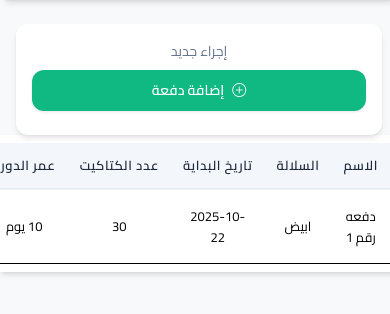
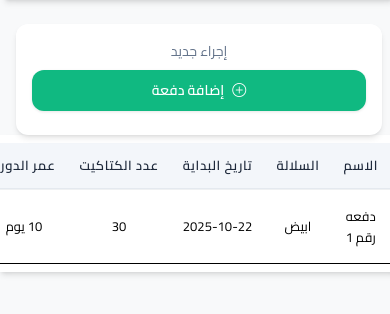
Before and after one commit to h73042026-cpu/ppp, a Flask app: page / in a window 390 px wide. Shown: the part 56-370 px from the top of the page. Run offline with Flask 3, Linux system fonts and the light colour scheme; data comes from the database, SQL or seed files in the repository; data that the repository does not hold is empty.

Commit message:
Update table styles: enhance date column responsiveness for better display on smaller screens

```diff
--- a/static/style.css
+++ b/static/style.css
@@ -674,3 +674,17 @@ select.form-control {
         font-size: 1.25rem;
     }
 }
+
+@media (max-width: 768px) {
+
+    .table td.date-col,
+    .table th.date-col {
+        white-space: nowrap !important;
+        word-break: keep-all !important;
+        max-width: 130px;
+        overflow-x: auto;
+        text-overflow: ellipsis;
+        direction: ltr;
+        text-align: center;
+    }
+}
```
